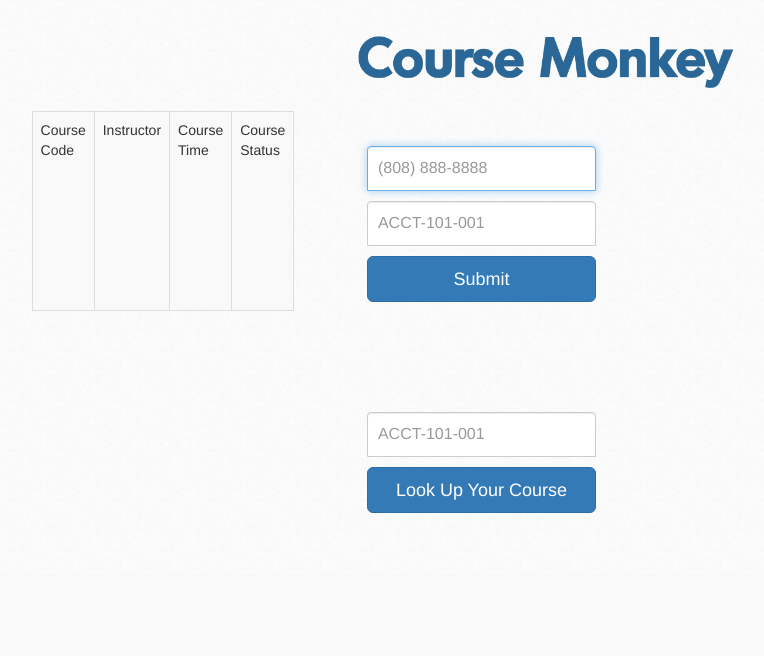
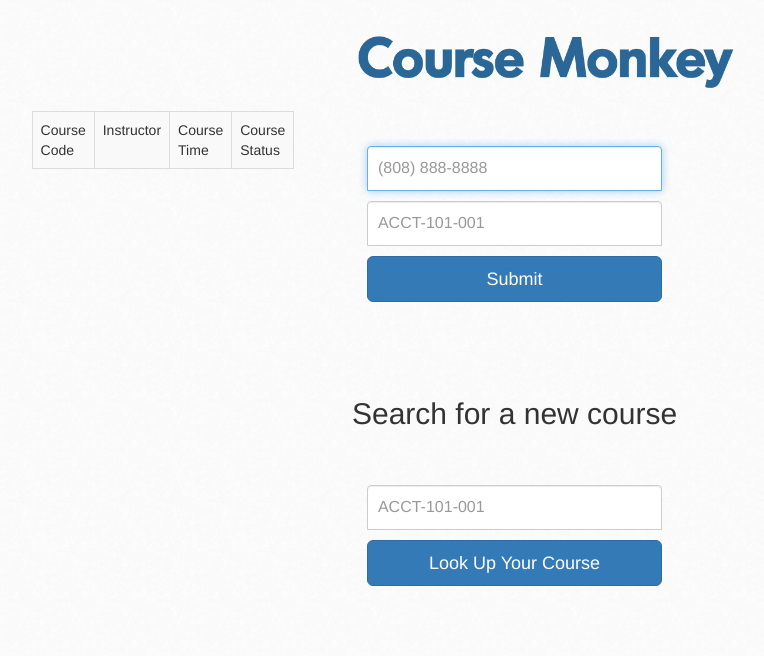
Before and after one commit to dhruvmah/Penn-Course-Monkey, a Flask app: template templates/courses.html in a window 1280 px wide. Shown: the part 253-909 px from the top of the page, without its empty margins (96-860 px from the left). Before the commit the page ends 766 px from the top, so only its background shows below. Run offline with Flask 2, Linux system fonts and the light colour scheme; the template is opened without the code that fills it, so the values that code supplies are empty; some libraries are stand-ins or nearby versions.

Commit message:
scroll table

```diff
--- a/templates/courses.html
+++ b/templates/courses.html
@@ -54,8 +54,8 @@
     </table> -->
 
 <div class="inlineTable">
-  <div class="floatLeft">
-    <table class="table table-striped table-bordered table-hover" style="width:50%; margin-left:auto; margin-right:auto; margin-bottom:20px; overflow: auto; height:200px;">
+  <div class="floatLeft" style="overflow: scroll; height:450px;">
+    <table class="table table-striped table-bordered table-hover" style="width:50%; margin-left:auto; margin-right:auto; margin-bottom:20px;">
       <tr> <td> Course Code </td><td> Instructor </td><td> Course Time </td><td> Course Status </td></tr>
       {% for key in d: %}
       <div class="row">
@@ -98,6 +98,7 @@
       <br/>
       <div id="form">
       <!-- <form class="form-signin" action="/course/" method="post" target="hidden_iframe" onsubmit="submitted=true;"> -->
+      <h2>Search for a new course <h2>
       <form class="form-signin" action="/course/" method="post">
         <h2 class="form-signin-heading"></h2>
         <input type="text" class="form-control" name="course_id" placeholder="ACCT-101-001" required autofocus>
```
